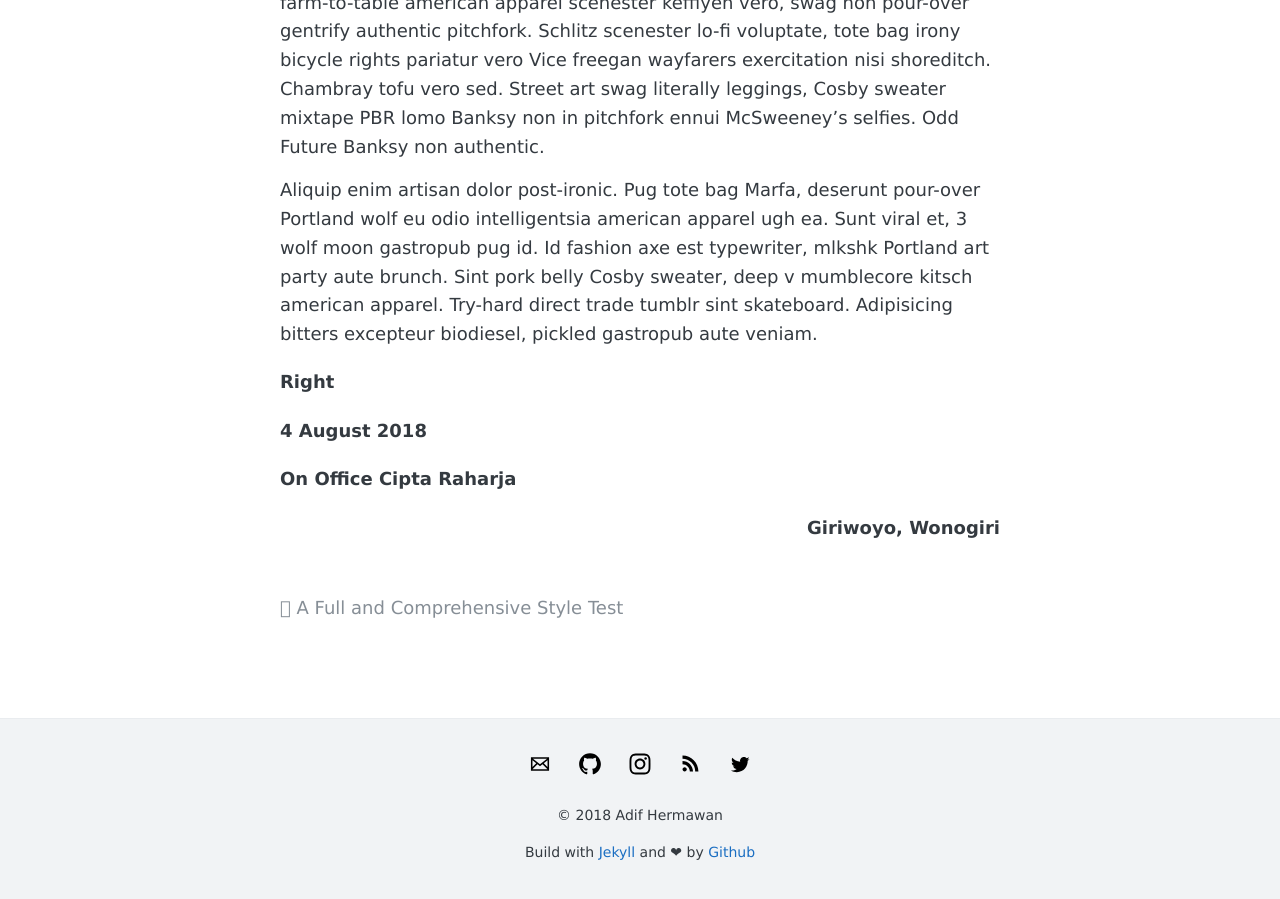
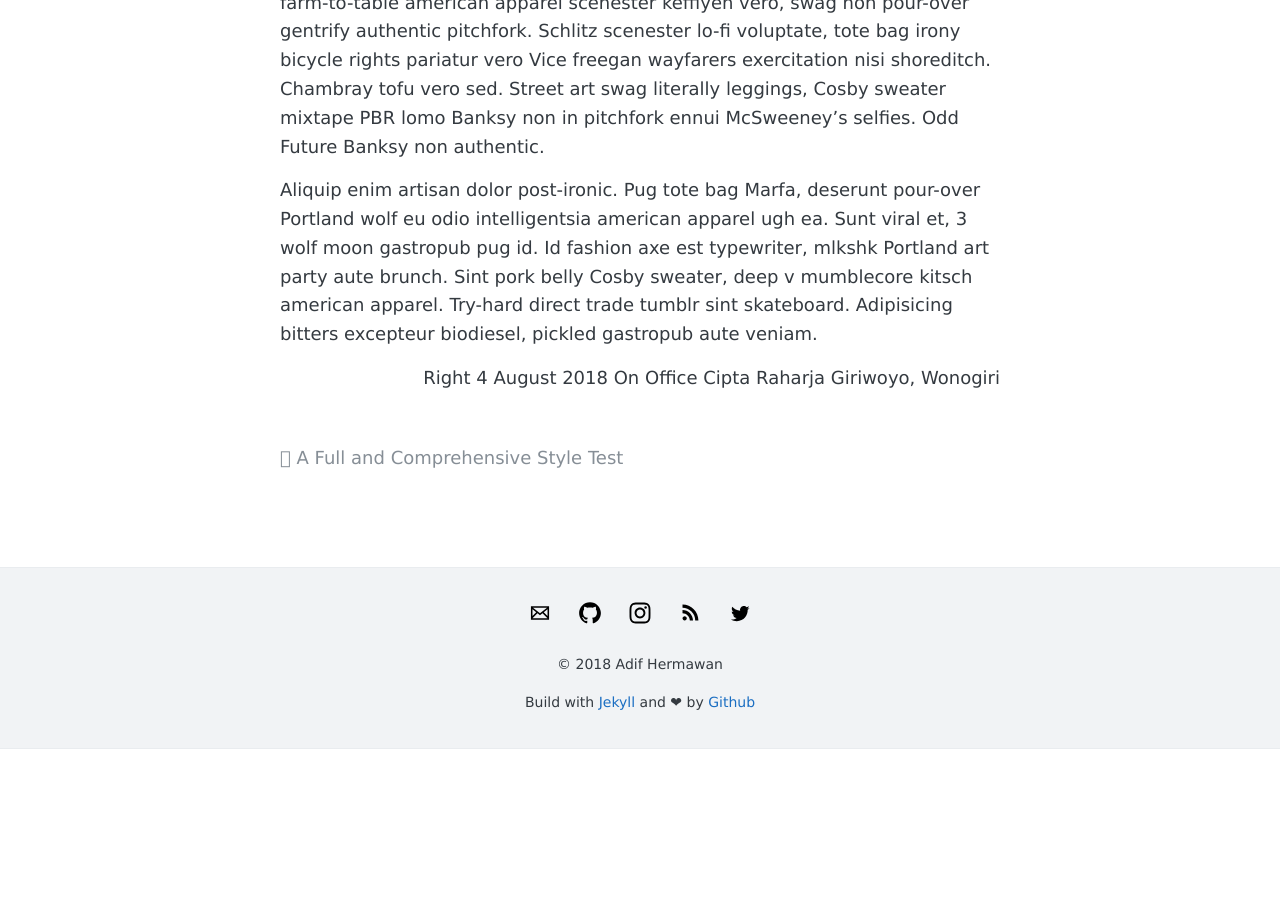
Before and after one commit to adif48/Blog, a Jekyll site: the page built from _posts/2018-08-4-contoh-link.md, in a window 1280 px wide and 900 px high, scrolled down 2967 px. Built offline with Jekyll 4.4.1, drawn with Linux system fonts in a browser that asks for light colours; comment, search, counter and statistics services are not loaded; after the commit the page ends 3716 px from its top, so only the background shows below that.

```diff
--- a/_posts/2018-08-4-contoh-link.md
+++ b/_posts/2018-08-4-contoh-link.md
@@ -46,8 +46,8 @@ Occupy et selvage squid, pug brunch blog nesciunt hashtag mumblecore skateboard
 
 Aliquip enim artisan dolor post-ironic. Pug tote bag Marfa, deserunt pour-over Portland wolf eu odio intelligentsia american apparel ugh ea. Sunt viral et, 3 wolf moon gastropub pug id. Id fashion axe est typewriter, mlkshk Portland art party aute brunch. Sint pork belly Cosby sweater, deep v mumblecore kitsch american apparel. Try-hard direct trade tumblr sint skateboard. Adipisicing bitters excepteur biodiesel, pickled gastropub aute veniam.
 
-##### Right
-##### 4 August 2018
-##### On Office Cipta Raharja
-##### Giriwoyo, Wonogiri
+Right
+4 August 2018
+On Office Cipta Raharja
+Giriwoyo, Wonogiri
 {: .right}
```
